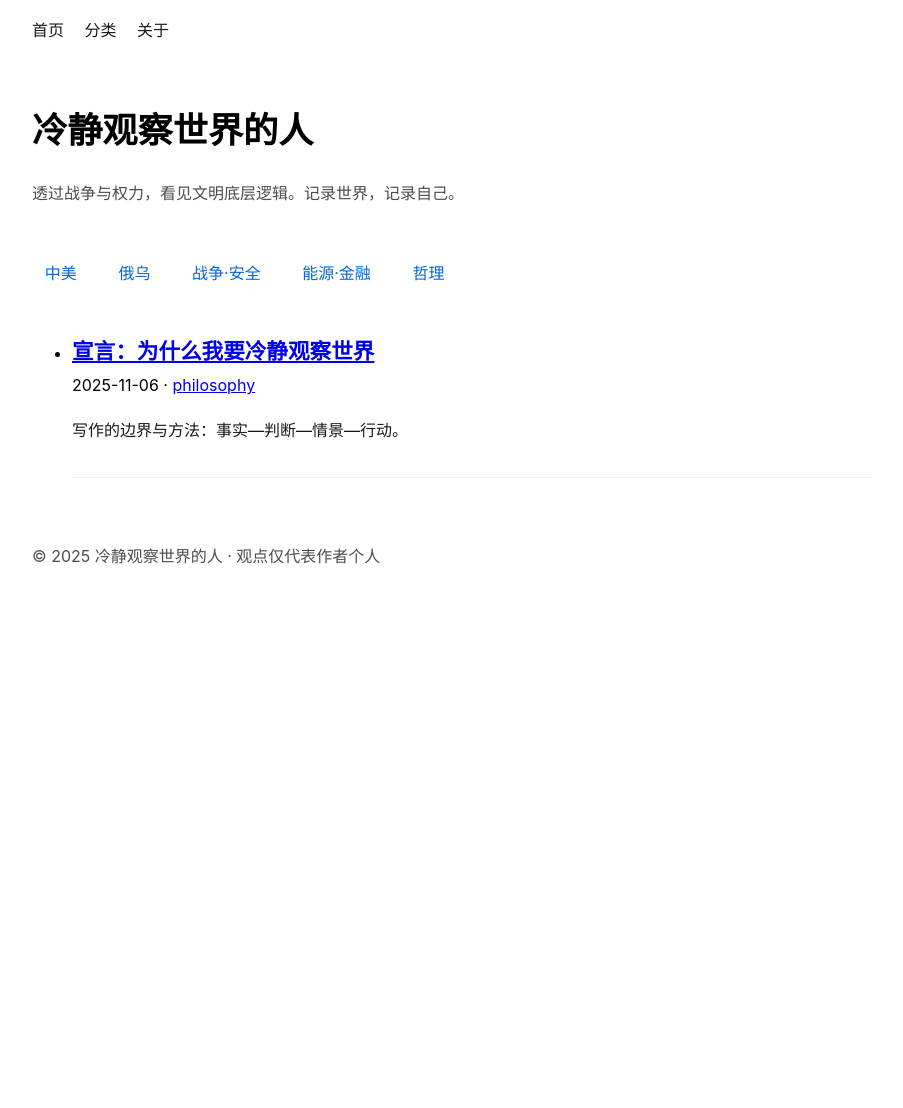
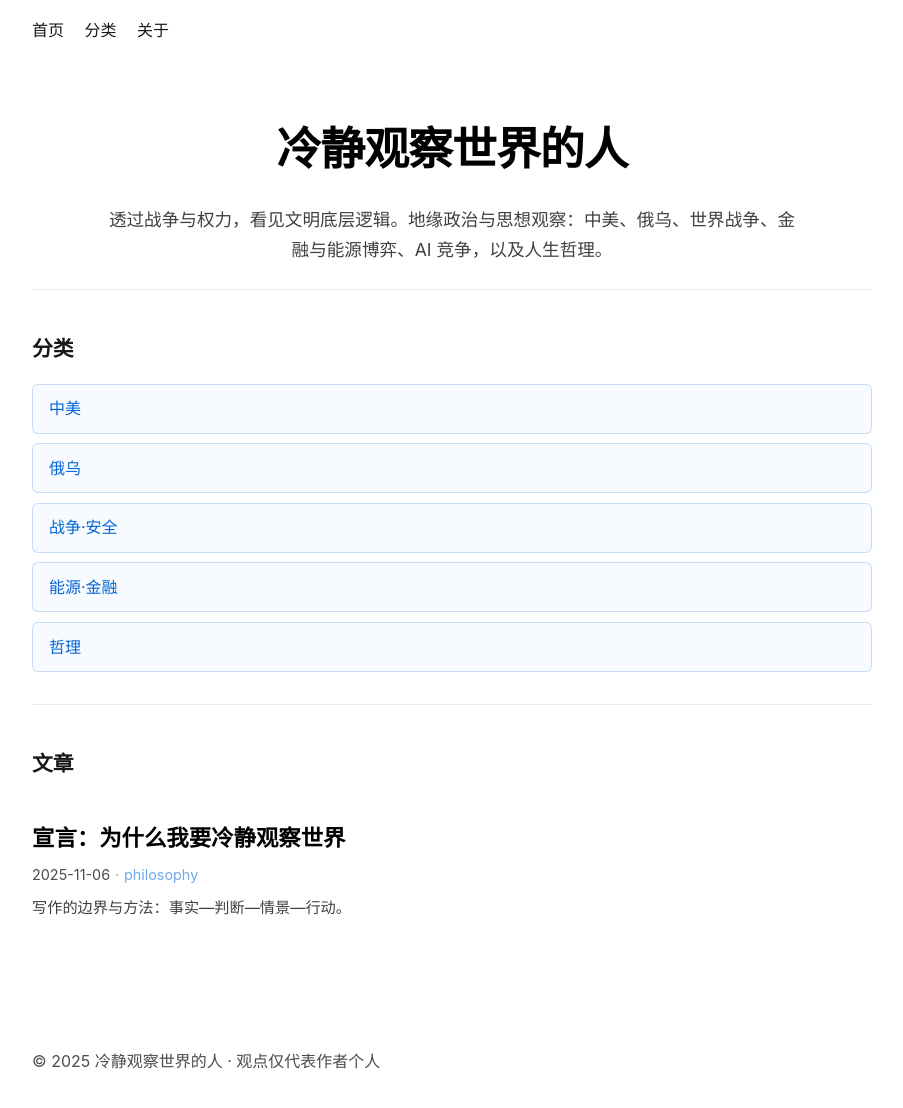
Before and after one commit to brucehho/strategic-observer, a Jekyll site: the page built from index.md, in a window 1280 px wide. Shown: the whole page, without its empty margins (188-1091 px from the left). Built offline with Jekyll 4.4.1, drawn with Linux system fonts in a browser that asks for light colours; before the commit the page ends 900 px from its top, so only the background shows below that.

Commit message:
优化首页：更新描述、分类纵向排列、改善文章列表样式

```diff
--- a/_config.yml
+++ b/_config.yml
@@ -1,7 +1,7 @@
 # 站点基础信息
 name: 冷静观察世界的人
 title: 冷静观察世界的人
-description: "透过战争与权力，看见文明底层逻辑。记录世界，记录自己。"
+description: "透过战争与权力，看见文明底层逻辑。地缘政治与思想观察：中美、俄乌、世界战争、金融与能源博弈、AI 竞争，以及人生哲理。"
 
 url: https://brucehho.github.io
 baseurl: "/strategic-observer"   # 若绑定独立域名或用用户主页，可置为 ""
--- a/_layouts/home.html
+++ b/_layouts/home.html
@@ -10,23 +10,30 @@ layout: default
     <p class="tagline">{{ site.description }}</p>
   </header>
 
-  <section class="categories">
-    <a href="{{ '/categories/china-us/' | relative_url }}">中美</a>
-    <a href="{{ '/categories/russia-ukraine/' | relative_url }}">俄乌</a>
-    <a href="{{ '/categories/world-wars/' | relative_url }}">战争·安全</a>
-    <a href="{{ '/categories/energy-finance/' | relative_url }}">能源·金融</a>
-    <a href="{{ '/categories/philosophy/' | relative_url }}">哲理</a>
+  <section class="categories-section">
+    <h2 class="section-title">分类</h2>
+    <nav class="categories">
+      <a href="{{ '/categories/china-us/' | relative_url }}">中美</a>
+      <a href="{{ '/categories/russia-ukraine/' | relative_url }}">俄乌</a>
+      <a href="{{ '/categories/world-wars/' | relative_url }}">战争·安全</a>
+      <a href="{{ '/categories/energy-finance/' | relative_url }}">能源·金融</a>
+      <a href="{{ '/categories/philosophy/' | relative_url }}">哲理</a>
+    </nav>
   </section>
 
-  <section>
+  <section class="posts-section">
+    <h2 class="section-title">文章</h2>
     <ul class="post-list">
-      {% for post in site.posts limit:12 %}
+      {% for post in site.posts %}
       <li class="post-item">
         <a class="post-title" href="{{ post.url | relative_url }}">{{ post.title }}</a>
         <div class="post-meta">
           <time>{{ post.date | date: '%Y-%m-%d' }}</time>
           {% if post.categories %}
-            · {% for c in post.categories %}<a href="{{ '/categories/' | relative_url }}{{ c }}/">{{ c }}</a>{% unless forloop.last %}, {% endunless %}{% endfor %}
+            <span class="meta-separator">·</span>
+            {% for c in post.categories %}
+              <a href="{{ '/categories/' | relative_url }}{{ c }}/" class="post-category">{{ c }}</a>{% unless forloop.last %}, {% endunless %}
+            {% endfor %}
           {% endif %}
         </div>
         {% if post.summary %}<p class="post-summary">{{ post.summary }}</p>{% endif %}
--- a/assets/css/style.css
+++ b/assets/css/style.css
@@ -29,30 +29,93 @@ body{
 }
 
 .hero{
-  padding:1.2rem 0 0.4rem
+  padding:2rem 0 1.5rem;
+  text-align: center;
+  border-bottom: 1px solid rgba(0,0,0,.08);
+  margin-bottom: 2rem;
 }
 
 .hero h1{
-  font-size:2.2rem;
-  margin:.2rem 0
+  font-size:2.8rem;
+  margin:0 0 1rem 0;
+  font-weight: 700;
+  letter-spacing: -0.02em;
 }
 
 .tagline{
-  opacity:.7
+  opacity:.75;
+  font-size: 1.1rem;
+  line-height: 1.7;
+  max-width: 700px;
+  margin: 0 auto;
+}
+
+.post-list {
+  list-style: none;
+  padding: 0;
+  margin: 0;
+}
+
+.post-item{
+  padding:1.5rem 0;
+  border-bottom:1px solid rgba(0,0,0,.08);
+  transition: padding 0.2s;
+}
+
+.post-item:last-child {
+  border-bottom: none;
+}
+
+.post-item:hover {
+  padding-left: 0.5rem;
 }
 
 .post-title{
-  font-size:1.35rem;
-  font-weight:700
+  font-size:1.4rem;
+  font-weight:600;
+  color: inherit;
+  text-decoration: none;
+  display: block;
+  margin-bottom: 0.5rem;
+  line-height: 1.4;
+  transition: color 0.2s;
 }
 
-.post-item{
-  padding:1rem 0;
-  border-bottom:1px solid rgba(0,0,0,.05)
+.post-title:hover {
+  color: #0366d6;
+  text-decoration: underline;
+}
+
+.post-meta {
+  font-size: 0.9rem;
+  opacity: 0.7;
+  margin-bottom: 0.5rem;
+  display: flex;
+  align-items: center;
+  flex-wrap: wrap;
+  gap: 0.3rem;
+}
+
+.meta-separator {
+  opacity: 0.5;
+}
+
+.post-category {
+  color: #0366d6;
+  text-decoration: none;
+  opacity: 0.8;
+}
+
+.post-category:hover {
+  opacity: 1;
+  text-decoration: underline;
 }
 
 .post-summary{
-  opacity:.9
+  opacity:.75;
+  font-size: 0.95rem;
+  line-height: 1.6;
+  margin-top: 0.5rem;
 }
 
 .post-header .cover{
@@ -81,33 +144,71 @@ body{
   opacity:.7
 }
 
+.section-title {
+  font-size: 1.3rem;
+  font-weight: 600;
+  margin: 0 0 1rem 0;
+  color: inherit;
+  opacity: 0.9;
+}
+
+.categories-section {
+  margin: 2.5rem 0;
+  padding-bottom: 2rem;
+  border-bottom: 1px solid rgba(0,0,0,.08);
+}
+
 .categories {
   display: flex;
-  flex-wrap: wrap;
-  gap: 1rem;
-  margin: 1.5rem 0;
+  flex-direction: column;
+  gap: 0.6rem;
+  margin: 0;
 }
 
 .categories a {
   color: #0366d6;
   text-decoration: none;
-  padding: 0.3rem 0.8rem;
-  border-radius: 4px;
-  transition: background-color 0.2s;
+  padding: 0.6rem 1rem;
+  border-radius: 6px;
+  transition: all 0.2s;
+  display: block;
+  border: 1px solid rgba(3, 102, 214, 0.2);
+  background: rgba(3, 102, 214, 0.03);
 }
 
 .categories a:hover {
   background-color: rgba(3, 102, 214, 0.1);
+  border-color: rgba(3, 102, 214, 0.4);
+  transform: translateX(4px);
+}
+
+.posts-section {
+  margin: 2.5rem 0;
 }
 
 @media (prefers-color-scheme: dark) {
+  .hero {
+    border-bottom-color: rgba(255, 255, 255, 0.1);
+  }
+  .categories-section {
+    border-bottom-color: rgba(255, 255, 255, 0.1);
+  }
   .categories a {
     color: #58a6ff;
+    border-color: rgba(88, 166, 255, 0.3);
+    background: rgba(88, 166, 255, 0.05);
   }
   .categories a:hover {
-    background-color: rgba(88, 166, 255, 0.1);
+    background-color: rgba(88, 166, 255, 0.15);
+    border-color: rgba(88, 166, 255, 0.5);
   }
   .post-item {
     border-bottom-color: rgba(255, 255, 255, 0.1);
   }
+  .post-title:hover {
+    color: #58a6ff;
+  }
+  .post-category {
+    color: #58a6ff;
+  }
 }
```
